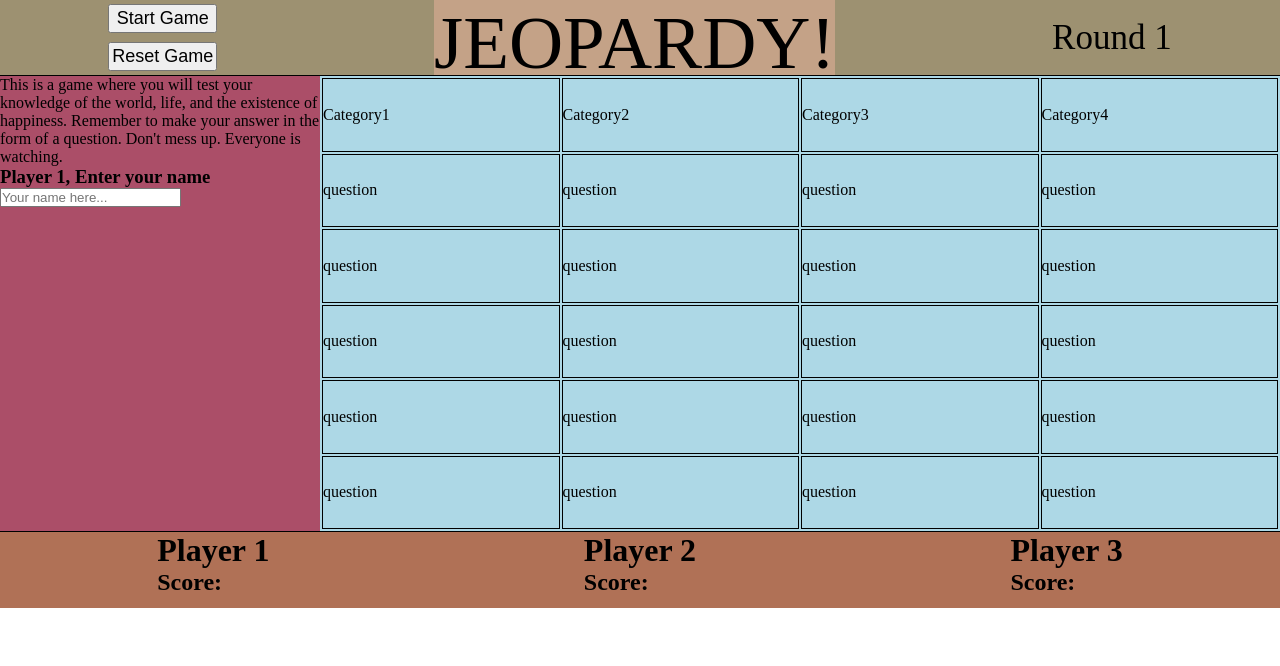
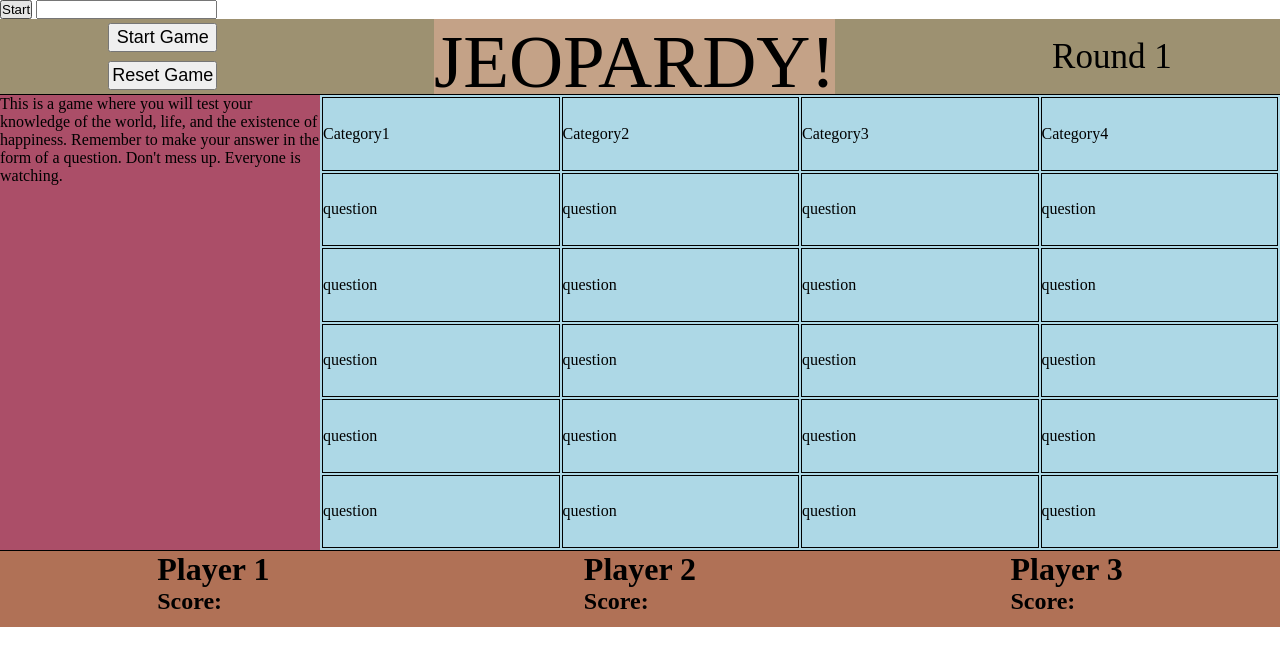
Before and after one commit to pvinthemix/jeopardy, a website: page index.html in a window 1280 px wide. Drawn offline with Linux system fonts and the light colour scheme.

Commit message:
working on the start screen

```diff
--- a/index.html
+++ b/index.html
@@ -5,6 +5,11 @@
   <link href="style.css" rel="stylesheet" type="text/css">
 </head>
 <body>
+
+  <section class="start-screen">
+    <button>Start</button>
+    <input type="" name="">
+  </section>
   <main>
     <nav class="top-navigation-container">
       <div class="game-menu">
@@ -21,8 +26,6 @@
     <section class="gameboard-container">
       <div class="game-instruction-container">
         <p>This is a game where you will test your knowledge of the world, life, and the existence of happiness.  Remember to make your answer in the form of a question.  Don't mess up.  Everyone is watching.</p>
-        <h3>Player 1, Enter your name</h3>
-        <input type="text" placeholder="Your name here...">
 
       </div>
       <table class='game-question-table'>
--- a/style.css
+++ b/style.css
@@ -10,6 +10,10 @@ main {
   background-color: lightblue;
   display: grid;
   grid-template-rows: 1fr 6fr 1fr;
+}
+
+.hidden {
+  display: none;
 }
 
 .game-menu {
```
